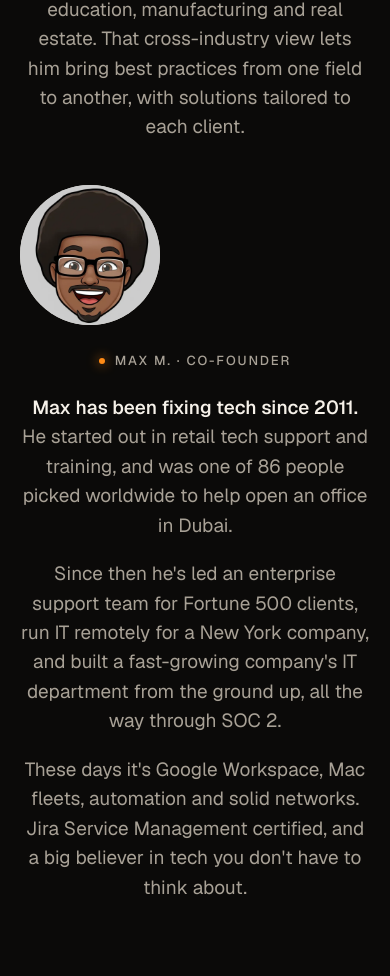
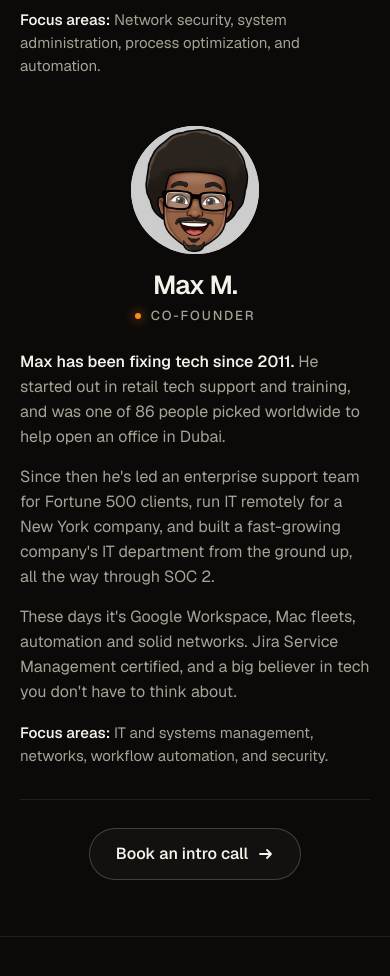
Before and after one commit to Compute-Genius/compute-genius-site-redesign, a plain HTML site: page about.html in a window 390 px wide. Shown: the part 1014-1990 px from the top of the page. Drawn offline with Linux system fonts and the light colour scheme.

Commit message:
Consolidate About founder profiles and simplify booking link
Co-authored-by: Perplexity <noreply@perplexity.ai>

```diff
--- a/about.html
+++ b/about.html
@@ -15,7 +15,7 @@
 <meta name="twitter:card" content="summary">
 <link rel="icon" href="/assets/favicon.svg" type="image/svg+xml">
 <link rel="preload" href="/assets/fonts/Geist-latin.woff2" as="font" type="font/woff2" crossorigin>
-<link rel="stylesheet" href="/assets/style.css?v=v7">
+<link rel="stylesheet" href="/assets/style.css?v=v8">
 </head>
 <body>
 <a class="skip" href="#main">Skip to content</a>
@@ -42,43 +42,35 @@
   </div>
 </section>
 
-<section class="sec" style="padding-top:clamp(32px,5vw,64px)">
+<section class="founders" aria-label="Our founders">
   <div class="wrap">
-    <div class="story">
-      <div class="rv">
-        <div class="avatar"><img src="/assets/img/ahmed.webp?v=v6" alt="Illustrated portrait of Ahmed M., Founder" width="800" height="800"></div>
-        <span class="eyebrow" style="margin-bottom:22px">Ahmed M. · Founder</span>
+    <div class="founders-grid">
+      <article class="founder rv" aria-labelledby="ahmed-name">
+        <header class="founder-heading">
+          <div class="avatar"><img src="/assets/img/ahmed.webp?v=v6" alt="Illustrated portrait of Ahmed M." width="800" height="800"></div>
+          <h2 id="ahmed-name">Ahmed M.</h2>
+          <span class="eyebrow">Founder</span>
+        </header>
         <p><strong>10+ years in IT and cybersecurity.</strong> Ahmed helps organizations strengthen their security posture while streamlining operations through intelligent automation.</p>
         <p>His expertise spans network and security, system administration and process optimization, with a track record of protecting sensitive data while improving efficiency.</p>
         <p>He has worked across technology, education, manufacturing and real estate. That cross-industry view lets him bring best practices from one field to another, with solutions tailored to each client.</p>
-      </div>
-      <div class="rv" style="--rd:.1s">
-        <div class="avatar"><img src="/assets/img/max.webp?v=v6" alt="Illustrated portrait of Max M., Co-Founder" width="800" height="800"></div>
-        <span class="eyebrow" style="margin-bottom:22px">Max M. · Co-Founder</span>
+        <p class="founder-focus"><strong>Focus areas:</strong> Network security, system administration, process optimization, and automation.</p>
+      </article>
+      <article class="founder rv" style="--rd:.1s" aria-labelledby="max-name">
+        <header class="founder-heading">
+          <div class="avatar"><img src="/assets/img/max.webp?v=v6" alt="Illustrated portrait of Max M." width="800" height="800"></div>
+          <h2 id="max-name">Max M.</h2>
+          <span class="eyebrow">Co-Founder</span>
+        </header>
         <p><strong>Max has been fixing tech since 2011.</strong> He started out in retail tech support and training, and was one of 86 people picked worldwide to help open an office in Dubai.</p>
         <p>Since then he's led an enterprise support team for Fortune 500 clients, run IT remotely for a New York company, and built a fast-growing company's IT department from the ground up, all the way through SOC 2.</p>
         <p>These days it's Google Workspace, Mac fleets, automation and solid networks. Jira Service Management certified, and a big believer in tech you don't have to think about.</p>
-      </div>
+        <p class="founder-focus"><strong>Focus areas:</strong> IT and systems management, networks, workflow automation, and security.</p>
+      </article>
     </div>
-  </div>
-</section>
-
-<section class="sec paper">
-  <div class="wrap">
-    <div class="team">
-      <article class="person rv"><div class="avatar"><img src="/assets/img/ahmed.webp?v=v6" alt="Illustrated portrait of Ahmed M., Founder" width="800" height="800"></div><h3>Ahmed M.</h3><div class="role">Founder</div>
-        <div class="chips"><span>Network and security</span><span>System administration</span><span>Process optimization</span><span>Automation</span></div></article>
-      <article class="person rv" style="--rd:.1s"><div class="avatar"><img src="/assets/img/max.webp?v=v6" alt="Illustrated portrait of Max M., Co-Founder" width="800" height="800"></div><h3>Max M.</h3><div class="role">Co-Founder</div>
-        <p>Fixing tech since 2011. Builds IT departments from scratch, and makes them run quietly.</p>
-        <div class="chips"><span>IT &amp; systems management</span><span>Networks</span><span>Workflows</span><span>Security</span></div></article>
+    <div class="founders-next">
+      <a class="btn btn-ghost" href="/contact.html#booking">Book an intro call <svg viewBox="0 0 16 16" fill="none" stroke="currentColor" stroke-width="1.8" stroke-linecap="round" stroke-linejoin="round" aria-hidden="true"><path d="M2 8h11M9 4l4 4-4 4"/></svg></a>
     </div>
-  </div>
-</section>
-<section class="cta">
-  <div class="wrap">
-    <h2 class="rv">Ready to start a <span class="serif">conversation?</span></h2>
-    <p class="rv" style="--rd:.1s">Book a consultation so we can learn your goals, make sure we're the right fit, and design a plan that makes your tech work better.</p>
-    <a class="btn btn-dark rv" style="--rd:.2s" href="/contact.html">Book a session <svg viewBox="0 0 16 16" fill="none" stroke="currentColor" stroke-width="1.8" stroke-linecap="round" stroke-linejoin="round" aria-hidden="true"><path d="M2 8h11M9 4l4 4-4 4"/></svg></a>
   </div>
 </section>
 
--- a/assets/style.css
+++ b/assets/style.css
@@ -235,7 +235,6 @@ section.sec{padding:clamp(88px,12vw,168px) 0;position:relative}
 .avatar{width:120px;height:120px;border-radius:50%;overflow:hidden;background:#d8d4cc;flex:none}
 .avatar img{width:100%;height:100%;object-fit:cover;display:block}
 .person h3{font-size:30px;margin-top:4px}
-.story .avatar{width:140px;height:140px;margin-bottom:22px}
 .person .role{color:var(--orange-deep);font-size:14px;letter-spacing:.1em;text-transform:uppercase;font-weight:550;margin-top:-10px}
 .person p{margin:0;color:var(--ink-muted)}
 .person .chips{display:flex;flex-wrap:wrap;gap:8px}
@@ -305,9 +304,17 @@ footer{background:var(--bg);padding:64px 0 40px;border-top:1px solid var(--line)
 .details dd{margin:0}
 .details a{color:var(--text);border-bottom:1px solid rgba(255,139,22,.45);transition:border-color .2s,color .2s}
 .details a:hover{color:var(--orange-2);border-color:var(--orange)}
-.story{display:grid;grid-template-columns:1fr 1fr;gap:clamp(24px,5vw,80px);align-items:start}
-.story p{margin:0 0 1em;color:var(--muted);font-size:19px}
-.story p strong{color:var(--text);font-weight:550}
+.founders{padding:clamp(20px,3vw,44px) 0 clamp(56px,7vw,96px)}
+.founders-grid{display:grid;grid-template-columns:repeat(2,minmax(0,1fr));gap:clamp(32px,6vw,80px);max-width:1080px;margin-inline:auto}
+.founder{width:100%;max-width:54ch;margin-inline:auto;text-align:left}
+.founder-heading{display:grid;justify-items:center;gap:8px;text-align:center;margin-bottom:24px}
+.founder-heading .avatar{width:clamp(128px,13vw,168px);height:auto;aspect-ratio:1;margin-bottom:10px}
+.founder-heading h2{font-size:clamp(26px,3vw,36px)}
+.founder p{margin:0 0 1em;color:var(--muted);font-size:clamp(16px,1.6vw,18px)}
+.founder p strong{color:var(--text);font-weight:550}
+.founder .founder-focus{font-size:15px;margin-bottom:0}
+.founders-next{text-align:center;margin:clamp(32px,5vw,64px) auto 0;max-width:1080px;border-top:1px solid var(--line);padding-top:28px}
+@media (max-width:720px){.founders-grid{grid-template-columns:1fr;gap:48px}}
 
 /* responsive */
 @media (max-width:980px){
@@ -323,7 +330,7 @@ footer{background:var(--bg);padding:64px 0 40px;border-top:1px solid var(--line)
   .card h3{min-height:0}
   .card p{min-height:0;max-width:28em}
   .card ul{text-align:left;width:100%;max-width:22em;margin-inline:auto;justify-items:start}
-  .why-grid,.contact-grid,.story{grid-template-columns:1fr}
+  .why-grid,.contact-grid{grid-template-columns:1fr}
   .team{grid-template-columns:1fr}
   .foot{grid-template-columns:1fr 1fr}.foot>div:first-child{grid-column:1/-1}
   .plan .for{min-height:0}
@@ -347,8 +354,6 @@ footer{background:var(--bg);padding:64px 0 40px;border-top:1px solid var(--line)
   .ai-item{text-align:center;justify-items:center}
   .ai-cta{flex-direction:column;text-align:center;justify-content:center}
   .custom.talk{text-align:center;justify-content:center;flex-direction:column}
-  .story{justify-items:center;text-align:center}
-  .story .eyebrow{justify-self:center}
 }
 
 @media (max-width:560px){
```
Also changed, not shown: contact.html (+1 -1 lines).
